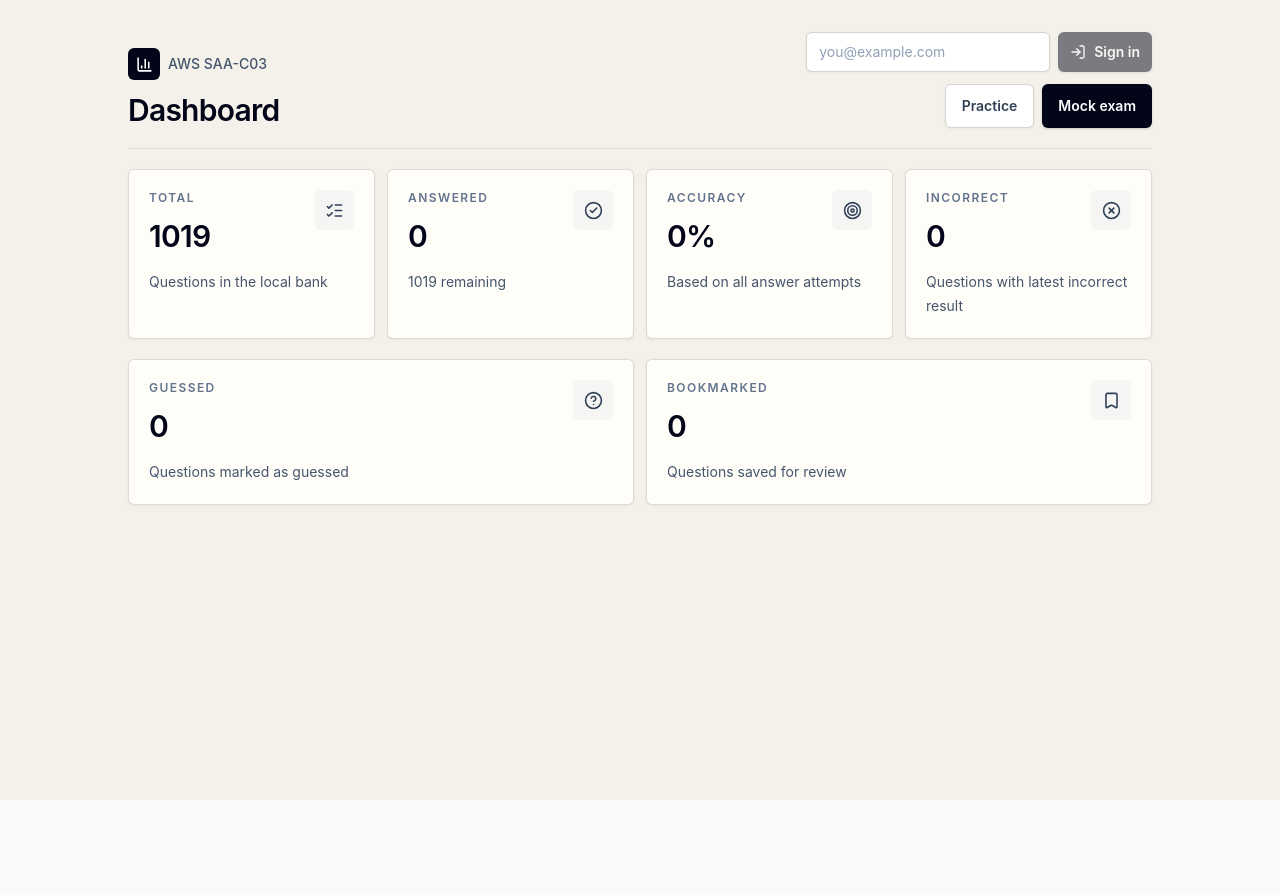
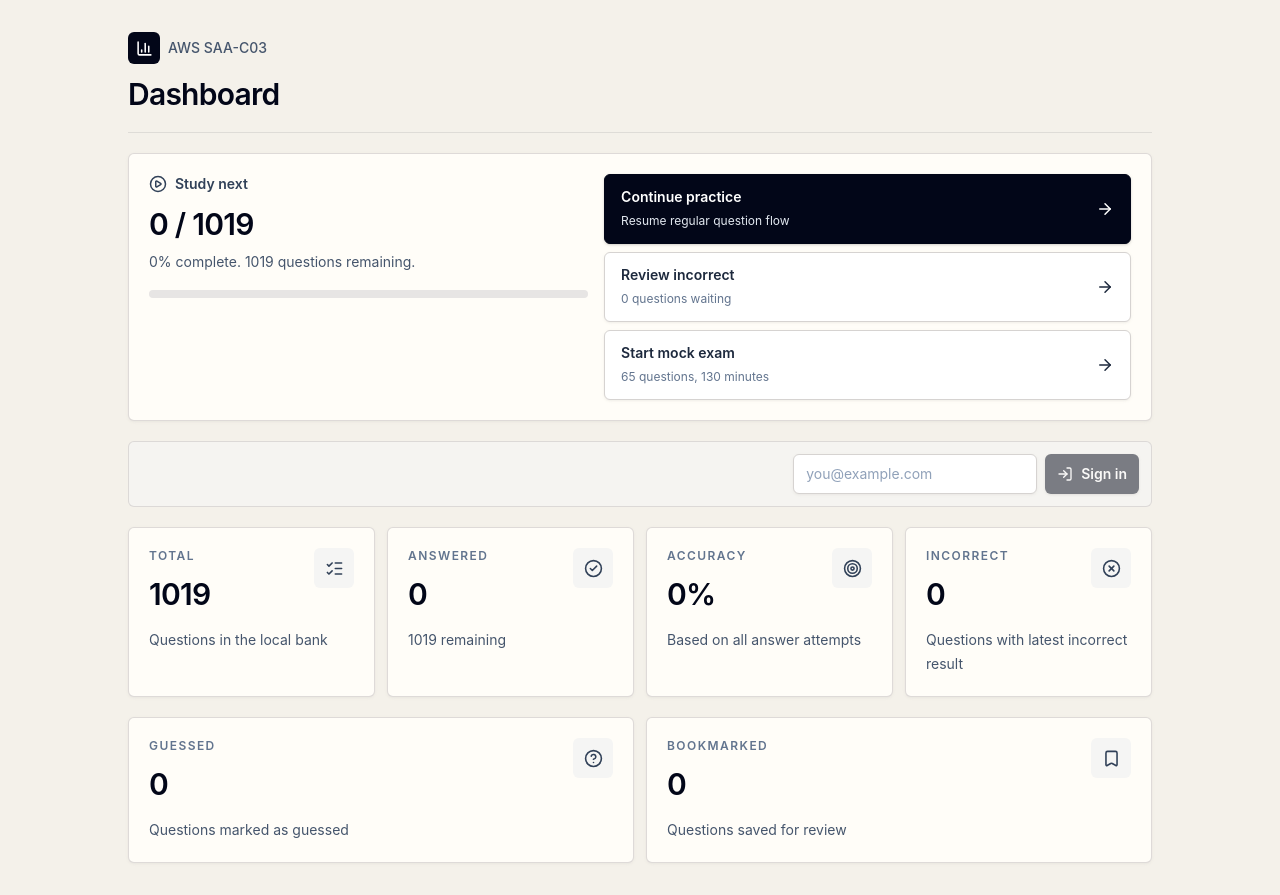
Before and after one commit to LuvsicptZ/aws-helper, a React (Vite) app: page / in a window 1280 px wide. Before the commit the page ends 800 px from the top, so only its background shows below. Built offline with nearby package versions, Linux system fonts and the light colour scheme; no server answers.

Commit message:
feat: enhance exam and practice flow with confirmation and note features

```diff
--- a/scripts/e2e.mjs
+++ b/scripts/e2e.mjs
@@ -59,6 +59,7 @@ async function runMobileExamFlow(page) {
   await page.getByRole("button", { name: "Choice A" }).first().click();
   await expectVisible(page.getByText(/1 \/ 65 answered/), "updated answered count");
 
+  page.once("dialog", (dialog) => dialog.accept());
   await page.getByRole("button", { name: "Submit" }).click();
   await expectVisible(page.getByText(/Score \d+%/), "score summary");
   await expectVisible(page.getByLabel("Exam score summary"), "local save status");
--- a/src/App.tsx
+++ b/src/App.tsx
@@ -2,12 +2,19 @@ import { useState } from "react";
 import { DashboardPage } from "./pages/DashboardPage";
 import { ExamPage } from "./pages/ExamPage";
 import { PracticePage } from "./pages/PracticePage";
+import type { PracticeMode } from "./domain/practiceMode";
 
 export default function App() {
   const [page, setPage] = useState<"dashboard" | "practice" | "exam">("dashboard");
+  const [practiceMode, setPracticeMode] = useState<PracticeMode>("sequential");
 
   if (page === "practice") {
-    return <PracticePage onDashboardClick={() => setPage("dashboard")} />;
+    return (
+      <PracticePage
+        initialMode={practiceMode}
+        onDashboardClick={() => setPage("dashboard")}
+      />
+    );
   }
 
   if (page === "exam") {
@@ -16,7 +23,10 @@ export default function App() {
 
   return (
     <DashboardPage
-      onPracticeClick={() => setPage("practice")}
+      onPracticeClick={(mode) => {
+        setPracticeMode(mode ?? "sequential");
+        setPage("practice");
+      }}
       onExamClick={() => setPage("exam")}
     />
   );
--- a/src/pages/DashboardPage.tsx
+++ b/src/pages/DashboardPage.tsx
@@ -1,21 +1,24 @@
 import { useCallback, useEffect, useState } from "react";
 import {
+  ArrowRight,
   BarChart3,
   Bookmark,
   CheckCircle2,
   CircleHelp,
   ListChecks,
+  PlayCircle,
   Target,
   XCircle,
 } from "lucide-react";
 import { AuthPanel } from "../components/AuthPanel";
 import { totalQuestions } from "../data/questions";
 import { calculateDashboardStats } from "../domain/dashboard";
+import type { PracticeMode } from "../domain/practiceMode";
 import type { QuestionProgress } from "../domain/progress";
 import { getAllProgress } from "../db/progressRepository";
 
 type DashboardPageProps = {
-  onPracticeClick: () => void;
+  onPracticeClick: (mode?: PracticeMode) => void;
   onExamClick: () => void;
 };
 
@@ -47,6 +50,41 @@ function StatCard({ label, value, detail, icon }: StatCardProps) {
   );
 }
 
+type PrimaryActionProps = {
+  label: string;
+  detail: string;
+  primary?: boolean;
+  onClick: () => void;
+};
+
+function PrimaryAction({ label, detail, primary = false, onClick }: PrimaryActionProps) {
+  return (
+    <button
+      type="button"
+      onClick={onClick}
+      className={[
+        "flex min-h-16 items-center justify-between gap-3 rounded-md border px-4 py-3 text-left transition focus-visible:outline-2 focus-visible:outline-offset-2 focus-visible:outline-slate-950",
+        primary
+          ? "border-slate-950 bg-slate-950 text-white shadow-sm shadow-stone-400/40 hover:bg-slate-800"
+          : "border-stone-300 bg-white text-slate-800 shadow-sm shadow-stone-300/30 hover:bg-stone-50",
+      ].join(" ")}
+    >
+      <span className="min-w-0">
+        <span className="block text-sm font-semibold">{label}</span>
+        <span
+          className={[
+            "mt-1 block text-xs leading-5",
+            primary ? "text-slate-200" : "text-slate-500",
+          ].join(" ")}
+        >
+          {detail}
+        </span>
+      </span>
+      <ArrowRight size={18} className="shrink-0" />
+    </button>
+  );
+}
+
 export function DashboardPage({ onPracticeClick, onExamClick }: DashboardPageProps) {
   const [progressList, setProgressList] = useState<QuestionProgress[]>([]);
 
@@ -59,11 +97,15 @@ export function DashboardPage({ onPracticeClick, onExamClick }: DashboardPagePro
   }, [refreshProgress]);
 
   const stats = calculateDashboardStats(totalQuestions, progressList);
+  const progressPercent =
+    stats.totalQuestions === 0
+      ? 0
+      : Math.round((stats.answeredQuestions / stats.totalQuestions) * 100);
 
   return (
     <main className="min-h-screen bg-[#f4f1ea] px-4 py-5 text-slate-950 sm:px-6 sm:py-8">
       <div className="mx-auto flex max-w-5xl flex-col gap-5">
-        <header className="flex flex-col gap-4 border-b border-stone-300/70 pb-5 sm:flex-row sm:items-end sm:justify-between">
+        <header className="border-b border-stone-300/70 pb-5">
           <div>
             <div className="flex items-center gap-2 text-sm font-medium text-slate-600">
               <span className="flex h-8 w-8 items-center justify-center rounded-md bg-slate-950 text-white">
@@ -75,27 +117,51 @@ export function DashboardPage({ onPracticeClick, onExamClick }: DashboardPagePro
               Dashboard
             </h1>
           </div>
+        </header>
 
-          <div className="flex flex-col gap-3 sm:items-end">
-            <AuthPanel onSyncComplete={refreshProgress} />
-            <div className="flex flex-wrap gap-2">
-              <button
-                type="button"
-                onClick={onPracticeClick}
-                className="inline-flex min-h-11 items-center justify-center rounded-md border border-stone-300 bg-white px-4 py-2 text-sm font-semibold text-slate-700 shadow-sm shadow-stone-300/30 transition hover:bg-stone-50 focus-visible:outline-2 focus-visible:outline-offset-2 focus-visible:outline-slate-950"
-              >
-                Practice
-              </button>
-              <button
-                type="button"
-                onClick={onExamClick}
-                className="inline-flex min-h-11 items-center justify-center rounded-md bg-slate-950 px-4 py-2 text-sm font-semibold text-white shadow-sm shadow-stone-400/40 transition hover:bg-slate-800 focus-visible:outline-2 focus-visible:outline-offset-2 focus-visible:outline-slate-950"
-              >
-                Mock exam
-              </button>
+        <section className="grid gap-4 rounded-md border border-stone-300/80 bg-[#fffdf8] p-5 shadow-sm shadow-stone-300/30 lg:grid-cols-[1fr_1.2fr]">
+          <div>
+            <div className="flex items-center gap-2 text-sm font-semibold text-slate-700">
+              <PlayCircle size={18} />
+              Study next
+            </div>
+            <p className="mt-3 text-3xl font-semibold tracking-tight text-slate-950">
+              {stats.answeredQuestions} / {stats.totalQuestions}
+            </p>
+            <p className="mt-2 text-sm leading-6 text-slate-600">
+              {progressPercent}% complete. {stats.remainingQuestions} questions remaining.
+            </p>
+            <div className="mt-4 h-2 overflow-hidden rounded-full bg-stone-200">
+              <div
+                className="h-full rounded-full bg-slate-950 transition-[width] duration-300 ease-out"
+                style={{ width: `${progressPercent}%` }}
+              />
             </div>
           </div>
-        </header>
+
+          <div className="grid gap-2 sm:grid-cols-3 lg:grid-cols-1">
+            <PrimaryAction
+              primary
+              label="Continue practice"
+              detail="Resume regular question flow"
+              onClick={() => onPracticeClick("sequential")}
+            />
+            <PrimaryAction
+              label="Review incorrect"
+              detail={`${stats.incorrectQuestions} questions waiting`}
+              onClick={() => onPracticeClick("incorrect")}
+            />
+            <PrimaryAction
+              label="Start mock exam"
+              detail="65 questions, 130 minutes"
+              onClick={onExamClick}
+            />
+          </div>
+        </section>
+
+        <section className="rounded-md border border-stone-300/80 bg-stone-100/70 p-3">
+          <AuthPanel onSyncComplete={refreshProgress} />
+        </section>
 
         <section className="grid gap-3 sm:grid-cols-2 lg:grid-cols-4">
           <StatCard
--- a/src/pages/ExamPage.tsx
+++ b/src/pages/ExamPage.tsx
@@ -125,6 +125,21 @@ export function ExamPage({ onDashboardClick }: ExamPageProps) {
     setCurrentIndex((index) => Math.min(examQuestions.length - 1, index + 1));
   }
 
+  function submitExamWithConfirmation() {
+    const answeredCount = Object.keys(answers).length;
+
+    if (
+      answeredCount < examQuestions.length &&
+      !window.confirm(
+        `You answered ${answeredCount} / ${examQuestions.length} questions. Submit anyway?`,
+      )
+    ) {
+      return;
+    }
+
+    void submitExam(EXAM_DURATION_SECONDS - remainingSeconds);
+  }
+
   return (
     <main className="min-h-screen bg-[#f4f1ea] px-4 py-5 text-slate-950 sm:px-6 sm:py-8">
       <div className="mx-auto flex max-w-5xl flex-col gap-4 sm:gap-5">
@@ -163,7 +178,7 @@ export function ExamPage({ onDashboardClick }: ExamPageProps) {
           {!score ? (
             <button
               type="button"
-              onClick={() => void submitExam(EXAM_DURATION_SECONDS - remainingSeconds)}
+              onClick={submitExamWithConfirmation}
               className="inline-flex min-h-11 items-center justify-center gap-2 rounded-md bg-slate-950 px-4 py-2 text-sm font-semibold text-white shadow-sm shadow-stone-400/40 transition hover:bg-slate-800 focus-visible:outline-2 focus-visible:outline-offset-2 focus-visible:outline-slate-950 disabled:cursor-wait disabled:opacity-70"
               disabled={isSaving}
             >
--- a/src/pages/PracticePage.tsx
+++ b/src/pages/PracticePage.tsx
@@ -43,11 +43,15 @@ function upsertProgress(
 }
 
 type PracticePageProps = {
+  initialMode?: PracticeMode;
   onDashboardClick?: () => void;
 };
 
-export function PracticePage({ onDashboardClick }: PracticePageProps) {
-  const [mode, setMode] = useState<PracticeMode>("sequential");
+export function PracticePage({
+  initialMode = "sequential",
+  onDashboardClick,
+}: PracticePageProps) {
+  const [mode, setMode] = useState<PracticeMode>(initialMode);
   const [currentIndex, setCurrentIndex] = useState(0);
   const [answerState, setAnswerState] = useState<{
     questionId?: number;
@@ -238,19 +242,6 @@ export function PracticePage({ onDashboardClick }: PracticePageProps) {
               totalQuestions={visibleTotal}
             />
 
-            <QuestionReviewPanel
-              bookmarked={currentProgress?.bookmarked === true}
-              markedGuessed={currentProgress?.markedGuessed === true}
-              note={currentProgress?.note ?? ""}
-              onBookmarkedChange={(bookmarked) =>
-                void saveReviewMetadata({ bookmarked })
-              }
-              onMarkedGuessedChange={(markedGuessed) =>
-                void saveReviewMetadata({ markedGuessed })
-              }
-              onNoteChange={(note) => void saveReviewMetadata({ note })}
-            />
-
             <AnswerOptions
               options={question.options}
               selected={selected}
@@ -274,6 +265,19 @@ export function PracticePage({ onDashboardClick }: PracticePageProps) {
                 explanation={question.explanation}
               />
             ) : null}
+
+            <QuestionReviewPanel
+              bookmarked={currentProgress?.bookmarked === true}
+              markedGuessed={currentProgress?.markedGuessed === true}
+              note={currentProgress?.note ?? ""}
+              onBookmarkedChange={(bookmarked) =>
+                void saveReviewMetadata({ bookmarked })
+              }
+              onMarkedGuessedChange={(markedGuessed) =>
+                void saveReviewMetadata({ markedGuessed })
+              }
+              onNoteChange={(note) => void saveReviewMetadata({ note })}
+            />
           </>
         ) : (
           <EmptyModeState mode={mode} />
```
Also changed, not shown: src/components/QuestionReviewPanel.tsx (+20 -3 lines), tmp/design-review/summary.json (added, +22 -0 lines).
